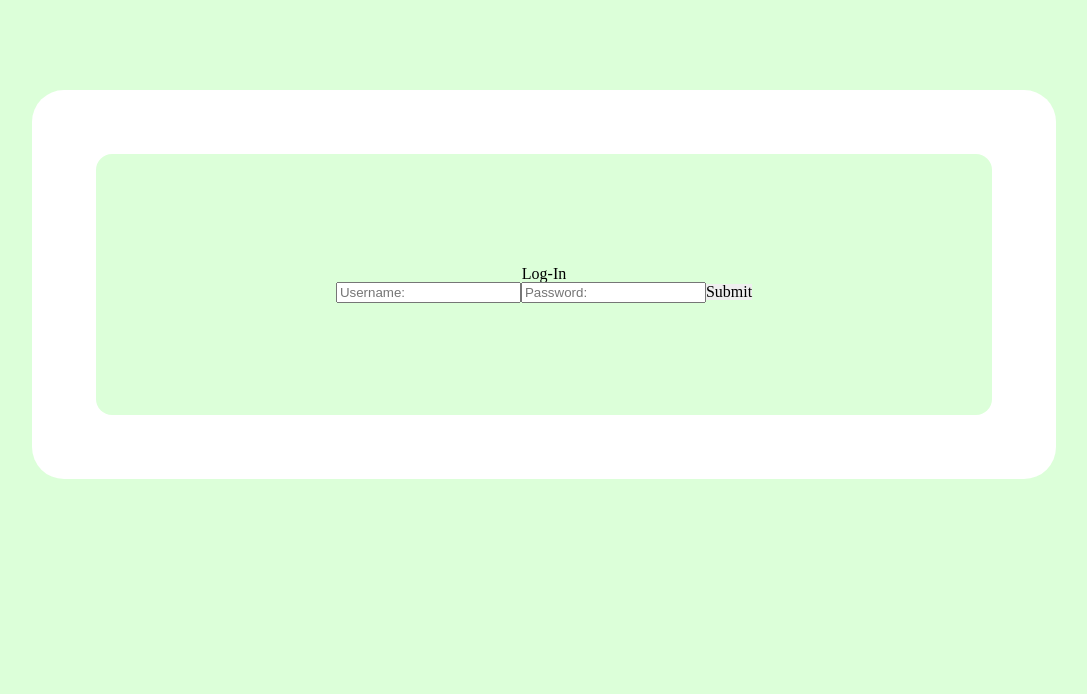
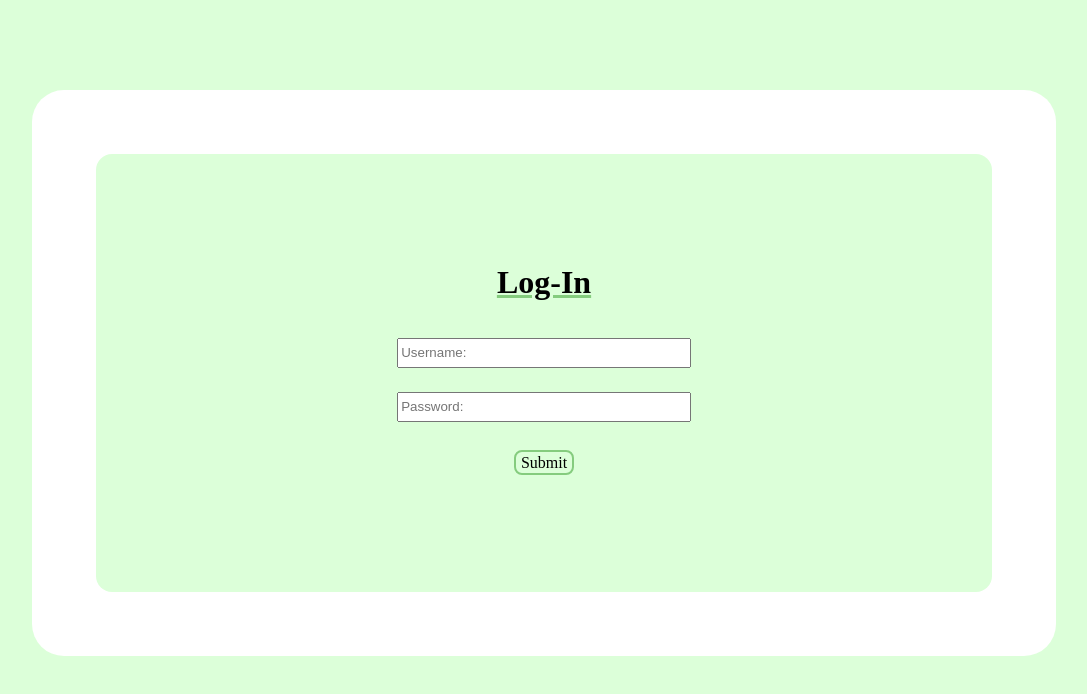
Before and after one commit to RaineBeauDubs/SecretFamilyRecipeFE, a React (Create React App) app in the folder recipes/: page /login in a window 1280 px wide. Shown: the top 694 px of the page, without its empty margins (96-1183 px from the left). Built offline with nearby package versions, Linux system fonts and the light colour scheme.

Commit message:
styled auth forms and buttons

```diff
--- a/recipes/src/components/auth/Login.js
+++ b/recipes/src/components/auth/Login.js
@@ -49,7 +49,7 @@ class Login extends React.Component {
               value={this.state.password}
               onChange={this.handleInput}
             />
-          <button type='submit'>Submit</button>
+            <button className='fadeBttn' type='submit'>Submit</button>
           </form>
         </div>
       </div>
--- a/recipes/src/components/auth/Register.js
+++ b/recipes/src/components/auth/Register.js
@@ -49,7 +49,7 @@ class Register extends React.Component {
               value={this.state.password}
               onChange={this.handleInput}
             />
-            <button type='submit'>Submit</button>
+            <button className='fadeBttn' type='submit'>Submit</button>
           </form>
         </div>
       </div>
--- a/recipes/src/components/auth/auth.css
+++ b/recipes/src/components/auth/auth.css
@@ -11,3 +11,22 @@
   padding: 7rem 2.5rem;
   border-radius: 1rem;
 }
+
+.authCard h2 {
+  font-size: 2rem;
+  font-weight: bold;
+  text-decoration: #85CC7E underline;
+  margin-bottom: 2.5rem;
+}
+
+.authCard form {
+  display: flex;
+  flex-direction: column;
+  align-items: center;
+}
+
+.authCard input {
+  height: 1.5rem;
+  width: 35%;
+  margin-bottom: 1.5rem;
+}
```
Lines whose indentation alone changed are shown as unchanged.
